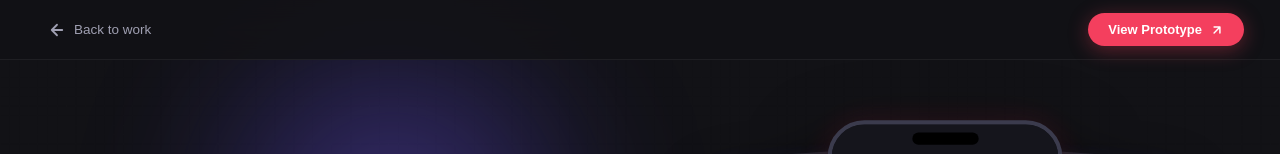
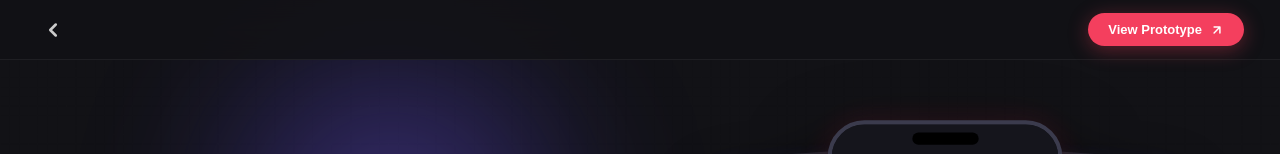
Before and after one commit to vijaysahu0045/Vijay, a React (Vite) app: page / in a window 1280 px wide. Both pictures are taken after a click on the element 639 px from the left and 491 px from the top of the page. Shown: the top 154 px of the page. Built offline with nearby package versions, Linux system fonts and the light colour scheme.

Commit message:
Update portfolio: 36 projects, glassmorphism, floating nav

```diff
--- a/src/App.jsx
+++ b/src/App.jsx
@@ -76,7 +76,7 @@ function App() {
       <ProjectDetail
         project={selectedProject}
         categoryLabel={selectedProject.category || 'UX / UI Design'}
-        onBack={() => setCurrentPage('home')}
+        onBack={() => setCurrentPage('projects')}
         onNavigateProject={handleNextProject}
       />
     )
--- a/src/ProjectDetail.css
+++ b/src/ProjectDetail.css
@@ -53,22 +53,20 @@
 .detail-btn-back {
   display: flex;
   align-items: center;
-  gap: 8px;
+  justify-content: center;
   background: transparent;
   border: none;
-  color: #a0a0b2;
-  font-size: 13.5px;
-  font-weight: 500;
+  color: #CCCCCC;
+  padding: 6px;
+  border-radius: 8px;
   cursor: pointer;
-  padding: 6px 12px;
-  border-radius: 8px;
   transition: all 0.2s ease;
 }
 
 .detail-btn-back:hover {
   color: #FFFFFF;
   transform: translateX(-3px);
-  background: rgba(255, 255, 255, 0.06);
+  background: rgba(255, 255, 255, 0.08);
 }
 
 .detail-action-btn {
--- a/src/ProjectDetail.jsx
+++ b/src/ProjectDetail.jsx
@@ -21,11 +21,10 @@ export default function ProjectDetail({ project, categoryLabel, onBack, onNaviga
 
       {/* Top Header Navigation */}
       <header className="detail-topbar">
-        <button className="detail-btn-back" onClick={onBack} title="Back to work">
-          <svg width="18" height="18" viewBox="0 0 24 24" fill="none" stroke="currentColor" strokeWidth="2.4" strokeLinecap="round" strokeLinejoin="round">
-            <path d="M19 12H5M12 19l-7-7 7-7"/>
+        <button className="detail-btn-back" onClick={onBack} title="Back to Projects">
+          <svg width="22" height="22" viewBox="0 0 24 24" fill="none" stroke="currentColor" strokeWidth="2.8" strokeLinecap="round" strokeLinejoin="round">
+            <path d="M15 18l-6-6 6-6"/>
           </svg>
-          <span>Back to work</span>
         </button>
 
         <button
```
